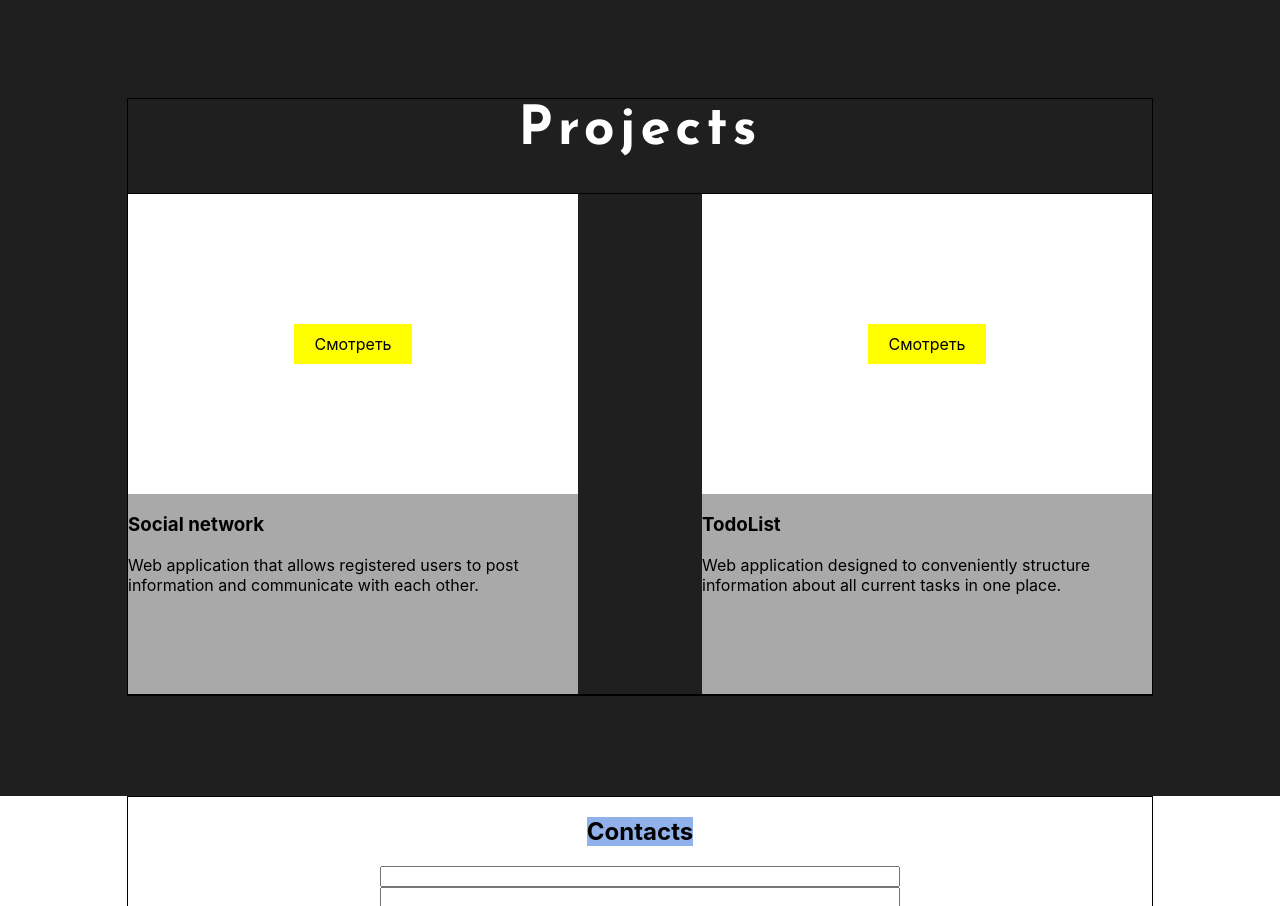
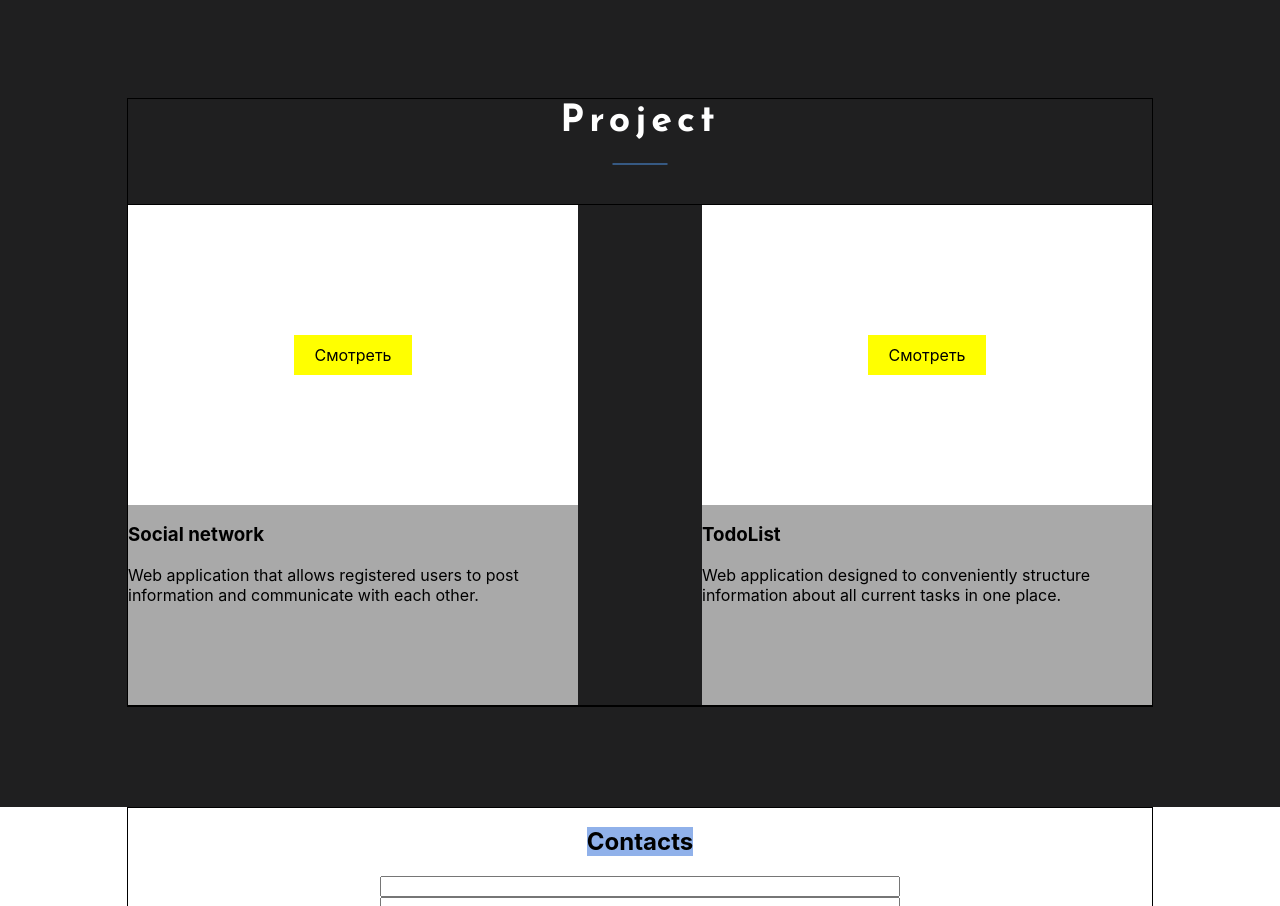
Before and after one commit to PavlinMavlin/Portfolio, a React (Create React App) app: page / in a window 1280 px wide. Shown: the part 2557-3463 px from the top of the page. Built offline with nearby package versions, Linux system fonts and the light colour scheme.

Commit message:
added title component

```diff
--- /dev/null
+++ b/src/common/components/title/Title.module.css
@@ -0,0 +1,25 @@
+.title {
+    margin:0 0 30px;
+    font-family: 'Josefin Sans', sans-serif;
+    font-weight: 300;
+    color: #fff;
+    text-transform: capitalize;
+    font-size: 25px;
+    line-height: 1.2;
+    letter-spacing: 5px;
+    position: relative;
+}
+
+.title h2 {
+    margin: 0;
+}
+.title::before{
+    content:"";
+    position: absolute;
+    background: #4e93e6;
+    width: 55px;
+    height: 1px;
+    bottom: -20px;
+    left: 50%;
+    transform: translate(-50%,50%);
+}
--- /dev/null
+++ b/src/common/components/title/Title.tsx
@@ -0,0 +1,12 @@
+import style from "./Title.module.css"
+import React from "react";
+
+type TitlePropsType = {
+    text: string
+}
+
+export function Title(props: TitlePropsType) {
+    return <div className={style.title}>
+        <h2>{props.text}</h2>
+    </div>
+}
--- a/src/projects/Projects.module.css
+++ b/src/projects/Projects.module.css
@@ -12,21 +12,6 @@
 
 }
 
-.title {
-
-    margin:0 0 30px;
-    font-family: 'Josefin Sans', sans-serif;
-    font-weight: 300;
-    color: #fff;
-    text-transform: capitalize;
-    font-size: 36px;
-    line-height: 1.2;
-    letter-spacing: 5px;
-}
-
-.title h2 {
-margin: 0;
-}
 
 .projects {
     border: 1px solid;
@@ -34,6 +19,7 @@
     display: flex;
     justify-content: space-between;
     flex-wrap: wrap;
+    margin-top: 30px;
 }
 
 @media screen and (max-width: 1129px) {
--- a/src/projects/Projects.tsx
+++ b/src/projects/Projects.tsx
@@ -2,6 +2,7 @@
 import style from ".//Projects.module.css"
 import s from "../common/styles/Container.module.css"
 import {Project} from "./project/Project";
+import {Title} from "../common/components/title/Title";
 
 
 export function Projects() {
@@ -9,9 +10,7 @@
 
         <div className={style.projectsBlock}>
             <div className={`${s.container} ${style.projectsContainer}`}>
-                <div className={style.title}>
-                    <h2 >Projects</h2>
-                </div>
+                <Title text={"Project"}/>
                 <div className={style.projects}>
                     <Project title={"Social network"}
                              description={"Web application that allows registered users to post information and communicate with each other."}/>
```
